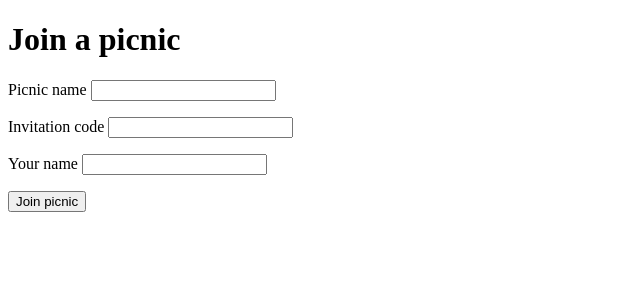
After one commit to Jenea-G/web-project-1, a Flask app: page /join in a window 1280 px wide. The commit adds this page. Shown: the top 300 px of the page, without its empty margins (0-640 px from the left). Run offline with Flask 3, Linux system fonts and the light colour scheme.

Commit message:
add and test guest join and return to the picnic, improve guest model

```diff
--- a/app.py
+++ b/app.py
@@ -283,3 +283,154 @@ def drop_item(item_id):
         flash("You can only drop items you have claimed.", "error")
 
     return redirect(url_for("picnic", picnic_id=item.picnic_id))
+
+# importing module for secure random number generation
+import secrets
+
+# generate unique pin per picnic
+def generate_guest_pin(picnic):
+    while True:
+        pin = f"{secrets.randbelow(1_000_000):06d}"
+
+        if not any(guest.pin == pin for guest in picnic.guests):
+            return pin
+
+# join picnic as guest
+@app.route("/join", methods=["GET", "POST"])
+def join_picnic():
+    if request.method == "POST":
+        picnic_name = request.form.get(
+            "picnic_name", ""
+        ).strip()
+
+        invitation_code = request.form.get(
+            "invitation_code", ""
+        ).strip()
+
+        guest_name = request.form.get(
+            "guest_name", ""
+        ).strip()
+
+        errors = []
+
+        if not picnic_name:
+            errors.append("Picnic name is required.")
+
+        if not invitation_code:
+            errors.append("Invitation code is required.")
+
+        if not guest_name:
+            errors.append("Your name is required.")
+        elif len(guest_name) > 155:
+            errors.append(
+                "Your name may contain at most 155 characters."
+            )
+
+        picnic = None
+
+        if picnic_name and invitation_code:
+            picnic = Picnic.query.filter_by(
+                picnic_name=picnic_name,
+                invitation_code=invitation_code
+            ).first()
+
+            if picnic is None:
+                errors.append(
+                    "No picnic was found with this name "
+                    "and invitation code."
+                )
+
+        if errors:
+            for error in errors:
+                flash(error, "error")
+
+            return render_template(
+                "join_picnic.html",
+                picnic_name=picnic_name,
+                invitation_code=invitation_code,
+                guest_name=guest_name
+            )
+
+        guest = Guest(
+            name=guest_name,
+            pin=generate_guest_pin(picnic),
+            picnic=picnic
+        )
+
+        db.session.add(guest)
+        db.session.commit()
+
+        flash(
+            f"You joined the picnic. Your guest PIN is "
+            f"{guest.pin}. Save it so you can return later.",
+            "success"
+        )
+
+        return render_template(
+            "picnic.html",
+            picnic=picnic,
+            guest=guest,
+            guest_pin=guest.pin,
+            is_organizer=False
+        )
+
+    return render_template("join_picnic.html")
+
+@app.route("/join/return", methods=["GET", "POST"])
+def returning_guest():
+    if request.method == "POST":
+        invitation_code = request.form.get(
+            "invitation_code", ""
+        ).strip()
+
+        guest_pin = request.form.get(
+            "guest_pin", ""
+        ).strip()
+
+        errors = []
+
+        if not invitation_code:
+            errors.append("Invitation code is required.")
+
+        if not guest_pin:
+            errors.append("Guest PIN is required.")
+
+        if errors:
+            for error in errors:
+                flash(error, "error")
+
+            return render_template(
+                "returning_guest.html",
+                invitation_code=invitation_code
+            )
+
+        guest = (
+            Guest.query
+            .join(Picnic)
+            .filter(
+                Picnic.invitation_code == invitation_code,
+                Guest.pin == guest_pin
+            )
+            .first()
+        )
+
+        if guest is None:
+            flash(
+                "Invalid invitation code or guest PIN.",
+                "error"
+            )
+
+            return render_template(
+                "returning_guest.html",
+                invitation_code=invitation_code
+            )
+
+        return render_template(
+            "picnic.html",
+            picnic=guest.picnic,
+            guest=guest,
+            guest_pin=guest.pin,
+            is_organizer=False
+        )
+
+    return render_template("returning_guest.html")
--- /dev/null
+++ b/templates/join_picnic.html
@@ -0,0 +1,24 @@
+{% extends "base.html" %}
+{% block title %} Join picnic | Picnic App {% endblock %}
+{% block content %}
+<h1>Join a picnic</h1>
+
+<form method="post" action="{{ url_for('join_picnic') }}">
+    <p>
+        <label for="picnic-name">Picnic name</label>
+        <input type="text" id="picnic-name" name="picnic_name" value="{{ picnic_name or '' }}" required>
+    </p>
+
+    <p>
+        <label for="invitation-code">Invitation code</label>
+        <input type="text" id="invitation-code" name="invitation_code" value="{{ invitation_code or '' }}" required>
+    </p>
+
+    <p>
+        <label for="guest-name">Your name</label>
+        <input type="text" id="guest-name" name="guest_name" value="{{ guest_name or '' }}" maxlength="155" required>
+    </p>
+
+    <button type="submit">Join picnic</button>
+</form>
+{% endblock %}
--- a/templates/picnic.html
+++ b/templates/picnic.html
@@ -8,7 +8,7 @@
 <section>
     <h1>{{ picnic.picnic_name }}</h1>
 
-    <p>Welcome, {{ current_user.name }}</p>
+    <p>Welcome, {{ current_user.name or guest.name }}</p>
     <p>{{ picnic.date }}</p>
     <p>{{ picnic.location }}</p>
 
```
Also changed, not shown: models.py (+9 -1 lines), templates/returning_guest.html (added, +22 -0 lines).
